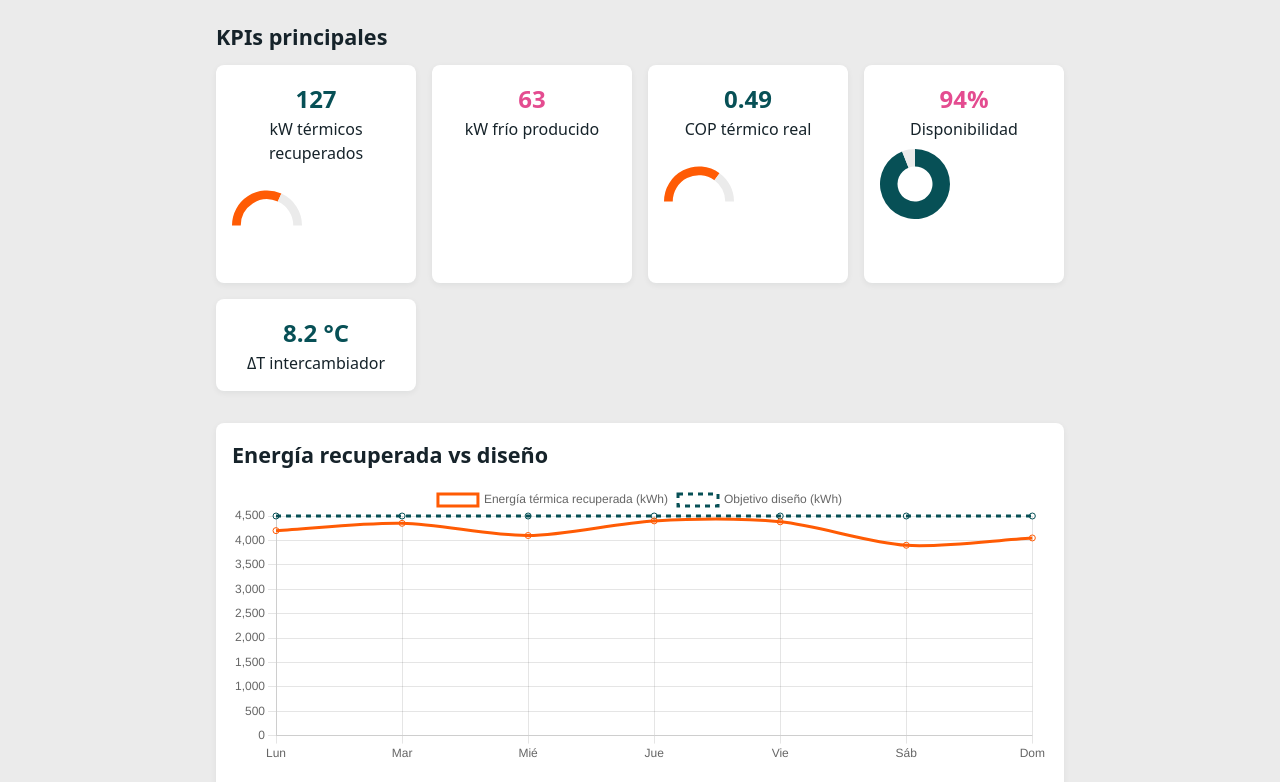
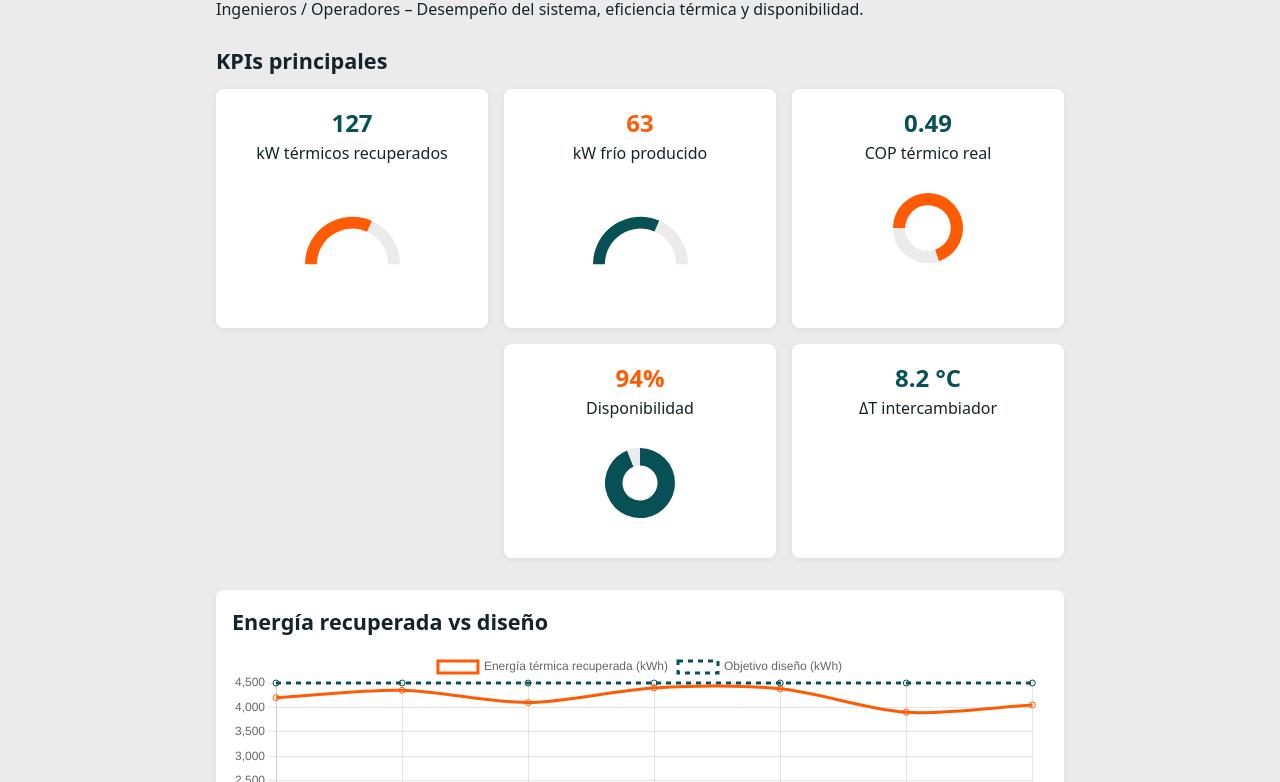
Before and after one commit to galvanx/ClaseEmprendimiento, a plain HTML site: page dashboard-tecnico.html in a window 1280 px wide. Shown: the part 184-966 px from the top of the page. Drawn offline with nearby package versions, Linux system fonts and the light colour scheme.

Commit message:
LP actualizada

```diff
--- a/css/styles.css
+++ b/css/styles.css
@@ -4,7 +4,7 @@
   --gray-light: #ebebeb;
   --teal: #075056;
   --dark: #16232A;
-  --accent: #e44c90;
+  --accent: #FF5B04;
   --white: #fff;
   --font-sans: system-ui, -apple-system, "Segoe UI", Roboto, sans-serif;
 }
@@ -47,7 +47,7 @@ button:focus-visible {
 .site-header {
   background-color: var(--gray-light);
   color: var(--dark);
-  padding: 0.5rem 1.5rem;
+  padding: 1.25rem 2.5rem;
   min-height: 0;
   display: flex;
   flex-wrap: wrap;
@@ -64,6 +64,7 @@ button:focus-visible {
   display: flex;
   align-items: center;
   gap: 0.5rem;
+  margin-left: 4rem;
 }
 
 .site-logo img {
@@ -104,6 +105,10 @@ button:focus-visible {
   gap: 0.5rem;
 }
 
+.main-nav {
+  margin-right: 4rem;
+}
+
 .main-nav a {
   display: inline-block;
   padding: 0.5rem 1rem;
@@ -119,8 +124,8 @@ button:focus-visible {
 
 .main-nav a:hover {
   background: rgba(7, 80, 86, 0.08);
-  color: var(--dark);
-  border-color: rgba(255, 91, 4, 0.5);
+  color: #e44c90;
+  border-color: rgba(228, 76, 144, 0.6);
   text-decoration: none;
   box-shadow: 0 1px 3px rgba(22, 35, 42, 0.08);
 }
@@ -208,17 +213,36 @@ h2 { font-size: 1.35rem; margin-bottom: 0.75rem; }
 
 .kpi-grid {
   display: grid;
-  grid-template-columns: repeat(auto-fit, minmax(160px, 1fr));
+  grid-template-columns: repeat(3, 1fr);
   gap: 1rem;
   margin-bottom: 1.5rem;
 }
 
+.kpi-grid .kpi-card:nth-child(4) {
+  grid-column: 2;
+}
+
+.kpi-grid .kpi-card:nth-child(5) {
+  grid-column: 3;
+}
+
 .kpi-card {
+  display: flex;
+  flex-direction: column;
+  min-height: 200px;
   background: var(--white);
   border-radius: 8px;
   padding: 1rem;
   text-align: center;
   box-shadow: 0 2px 6px rgba(22, 35, 42, 0.06);
+}
+
+.kpi-card .chart-container {
+  margin-top: auto;
+}
+
+.kpi-card > div:nth-child(2) {
+  min-height: 2.75em;
 }
 
 .kpi-card .value {
@@ -237,6 +261,19 @@ h2 { font-size: 1.35rem; margin-bottom: 0.75rem; }
   height: 280px;
   max-width: 100%;
   margin-bottom: 1.5rem;
+}
+
+.kpi-card .chart-container {
+  display: flex;
+  justify-content: center;
+  align-items: center;
+  margin-left: auto;
+  margin-right: auto;
+}
+
+.kpi-card .chart-container canvas {
+  max-width: 100%;
+  max-height: 100%;
 }
 
 .chart-wrapper {
@@ -484,8 +521,8 @@ tr:hover td {
   color: var(--dark);
   margin: 0 0 1.25rem;
   padding-bottom: 0.5rem;
-  border-bottom: 3px solid var(--orange);
-  box-shadow: 0 3px 0 0 var(--accent);
+  border-bottom: 3px solid #e44c90;
+  box-shadow: 0 3px 0 0 #e44c90;
   display: inline-block;
 }
 
@@ -571,14 +608,12 @@ tr:hover td {
 }
 
 .landing .card--dashboard {
+  display: flex;
+  flex-direction: column;
   padding: 1.5rem;
   border-radius: 10px;
-  border-top: 4px solid var(--orange);
+  border-top: 4px solid #e44c90;
   transition: box-shadow 0.2s ease, transform 0.2s ease;
-}
-
-.landing .card--dashboard:nth-child(2) {
-  border-top-color: var(--accent);
 }
 
 .landing .card--dashboard:hover {
@@ -604,6 +639,21 @@ tr:hover td {
   display: block;
   text-align: center;
   margin-top: auto;
+}
+
+.landing .card--dashboard .btn {
+  background: #e44c90;
+  border-color: #e44c90;
+  color: var(--white);
+  transition: background 0.35s ease, border-color 0.35s ease, color 0.35s ease, box-shadow 0.35s ease;
+}
+
+.landing .card--dashboard .btn:hover {
+  background: rgba(255, 91, 4, 0.12);
+  border-color: rgba(255, 91, 4, 0.6);
+  color: var(--orange);
+  text-decoration: none;
+  box-shadow: 0 1px 3px rgba(22, 35, 42, 0.08);
 }
 
 .landing-cta-text {
@@ -647,6 +697,11 @@ tr:hover td {
 
   .kpi-grid {
     grid-template-columns: 1fr 1fr;
+  }
+
+  .kpi-grid .kpi-card:nth-child(4),
+  .kpi-grid .kpi-card:nth-child(5) {
+    grid-column: auto;
   }
 
   .chart-container {
--- a/dashboard-tecnico.html
+++ b/dashboard-tecnico.html
@@ -39,13 +39,16 @@
         <div class="kpi-card">
           <div class="value">127</div>
           <div>kW térmicos recuperados</div>
-          <div class="chart-container" style="height: 70px; margin-top: 0.5rem;">
+          <div class="chart-container chart-container--kpi-lg" style="height: 95px; margin-top: 0.5rem;">
             <canvas id="gauge-kw-termicos"></canvas>
           </div>
         </div>
         <div class="kpi-card">
           <div class="value">63</div>
           <div>kW frío producido</div>
+          <div class="chart-container chart-container--kpi-lg" style="height: 95px; margin-top: 0.5rem;">
+            <canvas id="gauge-kw-frio"></canvas>
+          </div>
         </div>
         <div class="kpi-card">
           <div class="value">0.49</div>
@@ -142,8 +145,8 @@
       var dark = '#16232A';
       var gray = '#ebebeb';
 
-      // Gauge kW térmicos (doughnut 0-200)
-      function gaugeChart(id, value, max, label) {
+      // Gauges: semicircle (color param) o donut completo para COP
+      function gaugeChart(id, value, max, color) {
         var pct = Math.min(value / max, 1);
         var ctx = document.getElementById(id);
         if (!ctx) return;
@@ -152,7 +155,7 @@
           data: {
             datasets: [{
               data: [pct * 100, 100 - pct * 100],
-              backgroundColor: [orange, gray],
+              backgroundColor: [color, gray],
               borderWidth: 0
             }]
           },
@@ -166,8 +169,32 @@
           }
         });
       }
-      gaugeChart('gauge-kw-termicos', 127, 200, 'kW');
-      gaugeChart('gauge-cop', 0.49 * 100, 70, 'COP'); // 0.5 = 50 of 70
+      gaugeChart('gauge-kw-termicos', 127, 200, orange);
+      gaugeChart('gauge-kw-frio', 63, 100, teal);
+      // COP: donut completo (360°) para que se distinga
+      (function() {
+        var copCtx = document.getElementById('gauge-cop');
+        if (!copCtx) return;
+        var copPct = Math.min(0.49 / 0.7, 1);
+        new Chart(copCtx, {
+          type: 'doughnut',
+          data: {
+            datasets: [{
+              data: [copPct * 100, 100 - copPct * 100],
+              backgroundColor: [orange, gray],
+              borderWidth: 0
+            }]
+          },
+          options: {
+            circumference: 360,
+            rotation: 270,
+            cutout: '65%',
+            responsive: true,
+            maintainAspectRatio: true,
+            plugins: { legend: { display: false } }
+          }
+        });
+      })();
 
       // Donut disponibilidad
       var donutCtx = document.getElementById('donut-disponibilidad');
```
